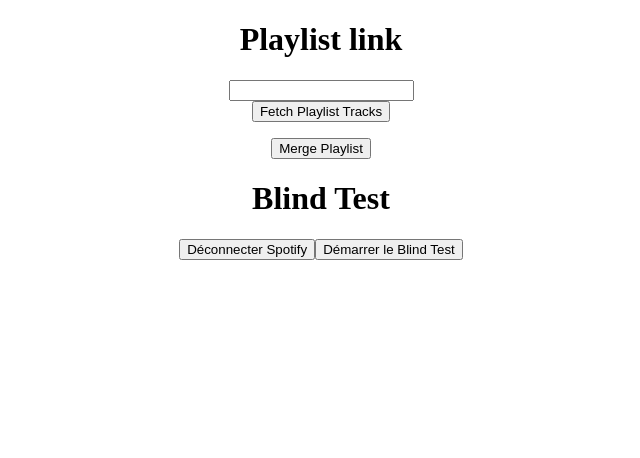
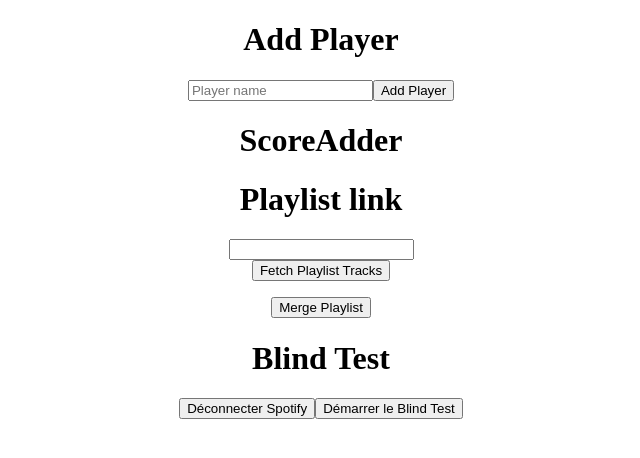
Before and after one commit to ValentinBctt/notreally-blindtest, a React (Create React App) app: page / in a window 1280 px wide. Shown: the top 458 px of the page, without its empty margins (319-959 px from the left). Built offline with nearby package versions, Linux system fonts and the light colour scheme; sample sign-in values are in the browser's storage.

Commit message:
score par player

```diff
--- /dev/null
+++ b/src/AddPlayer.js
@@ -0,0 +1,26 @@
+import { useState } from "react";
+
+export function AddPlayer({ players, setPlayers }) {
+  const [newPlayer, setNewPlayer] = useState("");
+
+  const handleAddPlayer = () => {
+    setPlayers([...players, newPlayer]);
+  };
+  return (
+    <div>
+      <h1>Add Player</h1>
+      <input
+        type="text"
+        value={newPlayer}
+        placeholder="Player name"
+        onChange={(e) => setNewPlayer(e.target.value)}
+      />
+      <button onClick={handleAddPlayer}>Add Player</button>
+      <ul>
+        {players.map((player, index) => (
+          <li key={index}>{player}</li>
+        ))}
+      </ul>
+    </div>
+  );
+}
--- a/src/App.js
+++ b/src/App.js
@@ -3,24 +3,36 @@ import { BlindTest } from "./BlindTest";
 import { PlaylistPicker } from "./PlaylistPicker";
 import { Callback } from "./Callback";
 import { useState, useEffect } from "react";
-import { BrowserRouter as Router, Route, Routes } from 'react-router-dom';
+import { BrowserRouter as Router, Route, Routes } from "react-router-dom";
+import { AddPlayer } from "./AddPlayer";
+import { ScoreAdder } from "./ScoreAdder";
 
 function App() {
   const [blindtestReady, setBlindtestReady] = useState([]); // État pour le blindtest
+  const [players, setPlayers] = useState([]); // État pour les joueurs
+  const [scores, setScores] = useState(players.reduce((acc, player) => {
+    acc[player] = 0;
+    return acc;
+  }, {}));
 
   return (
     <Router>
       <div className="App">
         <Routes>
           <Route path="/callback" element={<Callback />} />
-          <Route path="/" element={
+          <Route
+            path="/"
+            element={
               <>
+                <AddPlayer players={players} setPlayers={setPlayers} scores={scores} setScores={setScores} />
+                <ScoreAdder players={players} />
                 {/* Passer setBlindtestReady comme prop */}
                 <PlaylistPicker setBlindtestReady={setBlindtestReady} />
                 {/* Passer blindtestReady comme prop */}
                 <BlindTest blindtestReady={blindtestReady} />
               </>
-          } />
+            }
+          />
         </Routes>
       </div>
     </Router>
--- /dev/null
+++ b/src/ScoreAdder.js
@@ -0,0 +1,23 @@
+import React, { useState } from 'react';
+
+export function ScoreAdder({ players, scores, setScores }) {
+
+
+  const handleScoreChange = (player) => {
+    setScores((prevScores) => ({
+      ...prevScores,
+      [player]: prevScores[player] + 1,
+    }));
+  };
+
+  return (
+    <div>
+      <h1>ScoreAdder</h1>
+      {players.map((player) => (
+        <button key={player} onClick={() => handleScoreChange(player)}>
+          {player} {scores[player]}
+        </button>
+      ))}
+    </div>
+  );
+}
```
Lines whose indentation alone changed are shown as unchanged.
